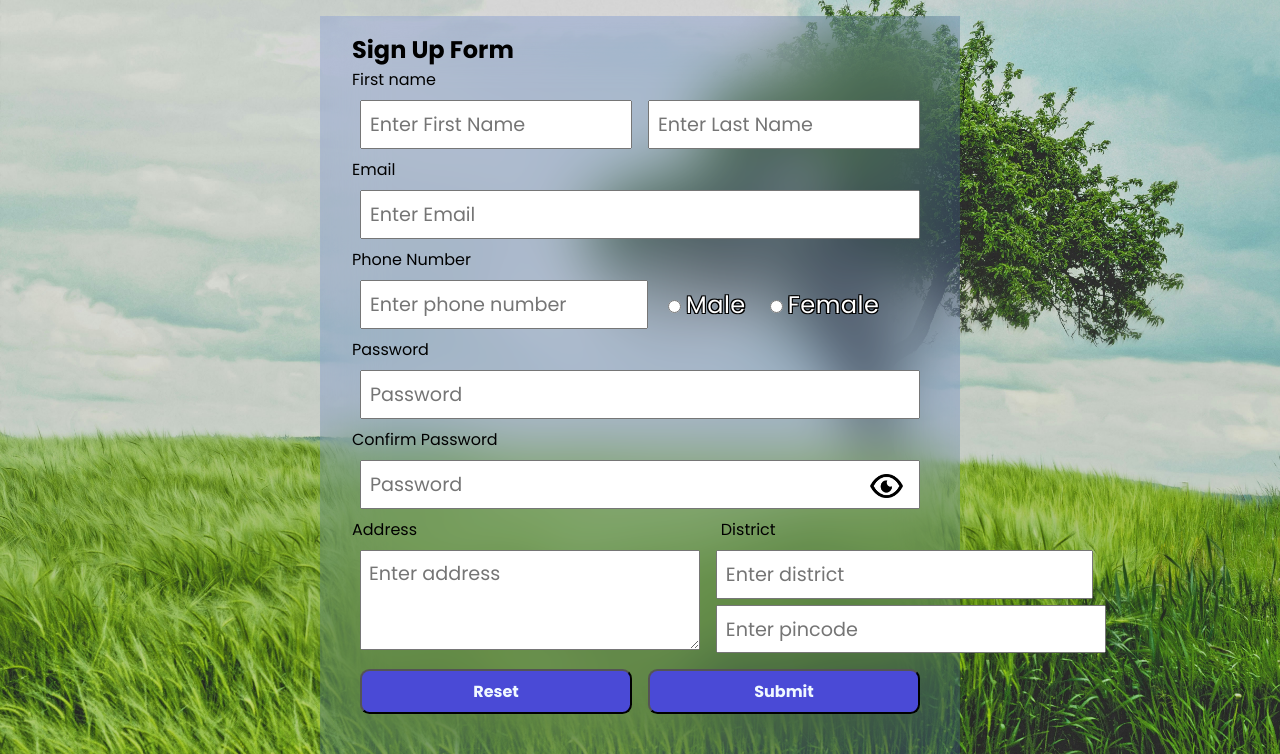
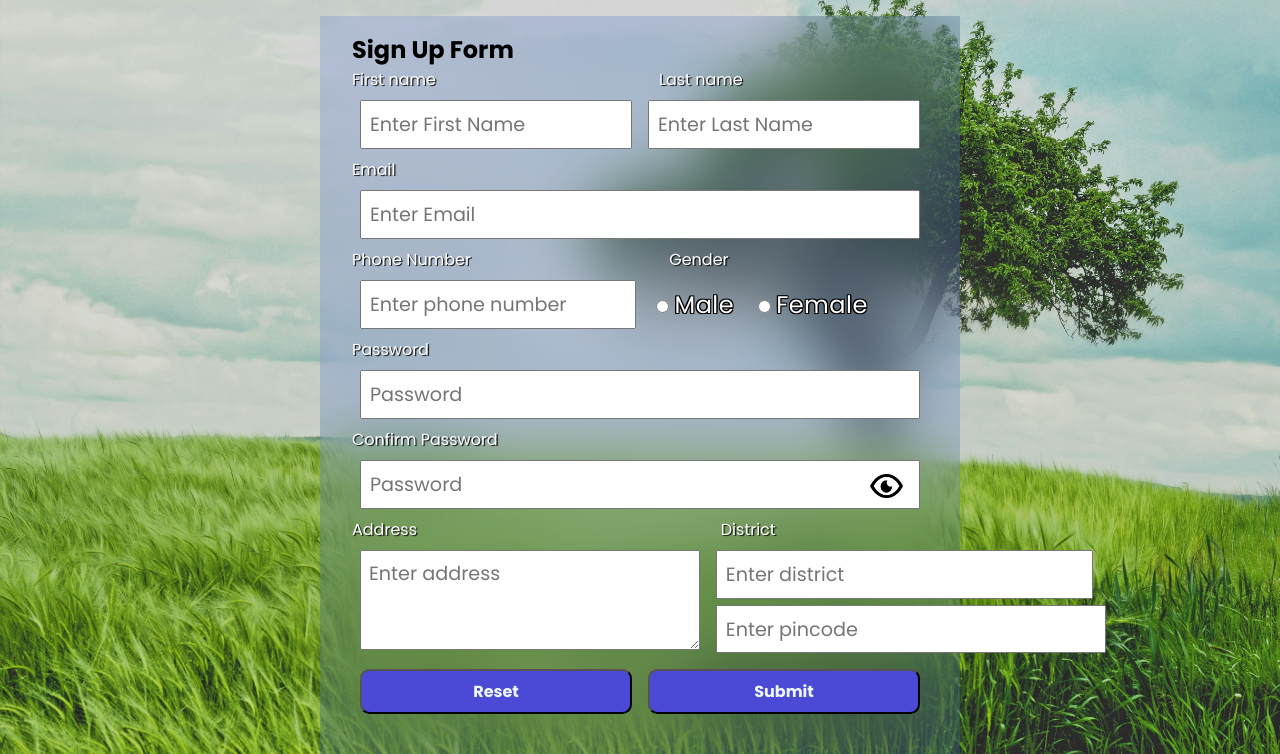
Before and after one commit to Vishal1720/Yatra, a PHP site: page /signup.html in a window 1280 px wide. Shown: the part 105-859 px from the top of the page. Run offline with PHP 8.4, Linux system fonts and the light colour scheme.

Commit message:
some design changes for signup form

```diff
--- a/index.css
+++ b/index.css
@@ -131,7 +131,7 @@ a:hover{
     margin-right: 1rem;
 }
 #telnumber{
-    width:50%;
+    width:48%;
 
 }
 #telnumber::-webkit-inner-spin-button,
@@ -181,4 +181,14 @@ a:hover{
     padding: 0.5rem;
     font-weight: bold;
     background-color: rgb(74, 74, 214);
+    transition: 1s;
 }
+#signreset:hover,#signsubmit:hover
+{
+    background-color:chocolate;
+}
+.loglbl{
+    color:white;
+    text-shadow: 1.3px 1.3px 0.8px rgb(24, 22, 22);
+
+}
--- a/signup.html
+++ b/signup.html
@@ -26,7 +26,10 @@
 </header>
     <form id="signform" method="post" action="signup.php" onsubmit="validatesignup()">
         <h2>Sign Up Form</h2>
+        <div>
         <label class="loglbl" for="usernname">First name</label>
+        <label class="loglbl" for="lname" style="margin-left:38%;">Last name</label>
+    </div>
         <div style="display: flex;">
             <input required type="text" id="username" name="name" class="logfields" placeholder="Enter First Name" >
             <input required type="text" id="lname" name="lname" class="logfields" placeholder="Enter Last Name" >
@@ -34,8 +37,10 @@
         <label class="loglbl" for="email">Email</label>
         <input required type="email" id="email" name="email" class="logfields" placeholder="Enter Email" >
 
+         <div>
         <label class="loglbl"  for="email">Phone Number</label>
-
+        <label class="loglbl"  for="male" style="margin-left: 33.7%;">Gender</label>
+    </div>
         <div style="display: flex;">
         <input required type="number" id="telnumber" name="phone" class="logfields" placeholder="Enter phone number" >
         <div id="gdiv">
```
Also changed, not shown: index.js (+7 -6 lines).
